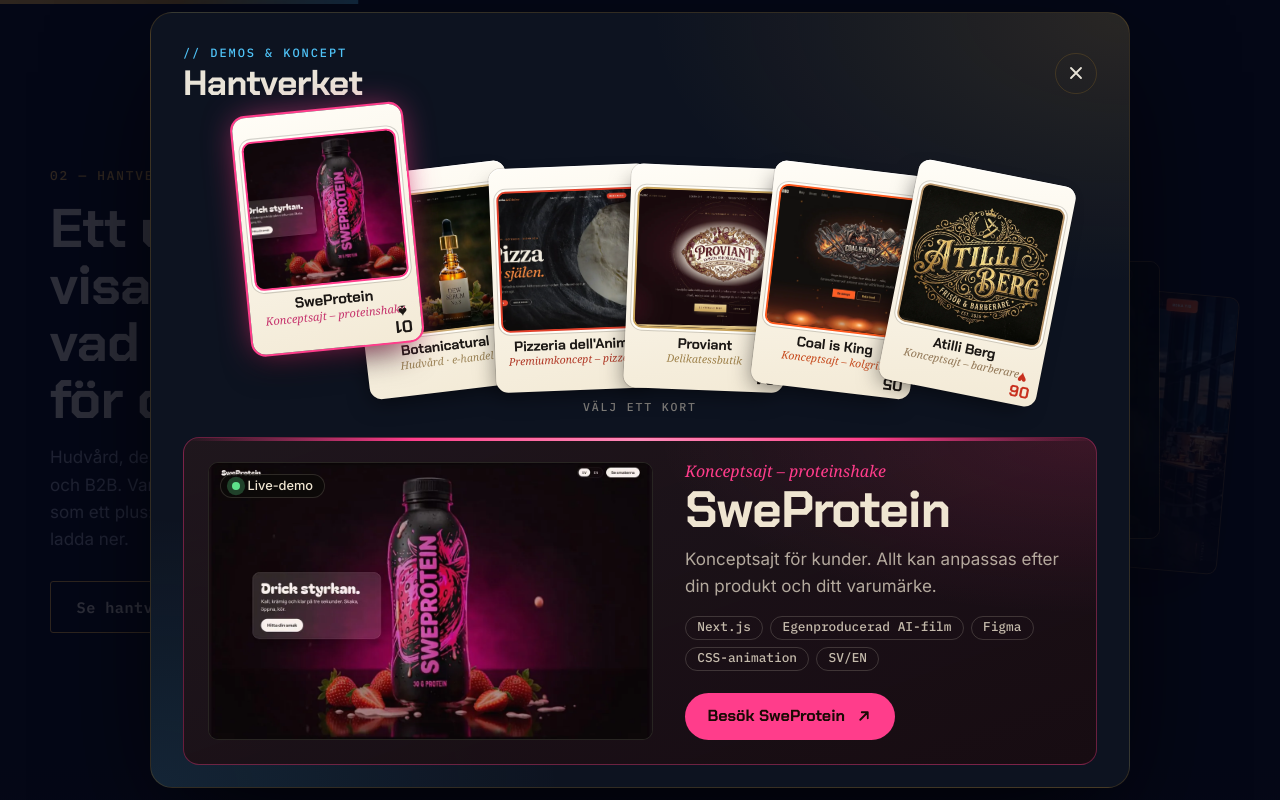
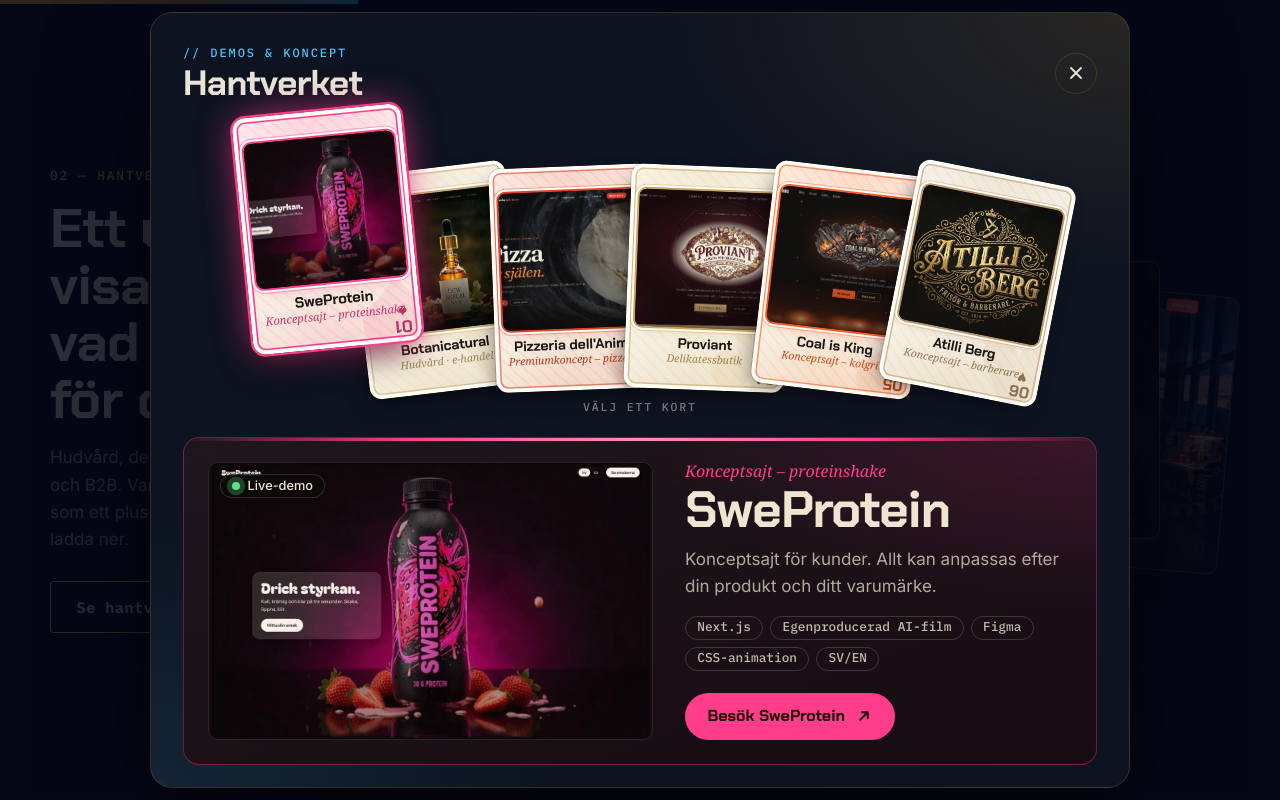
Before and after one commit to SweGBG/swegbg-creative, a Next.js app: page / in a window 1280 px wide. Both pictures are taken after a click on the button "Öppna hantverket". Shown: the part 1826-2626 px from the top of the page. Built offline with nearby package versions, Linux system fonts and the light colour scheme.

Commit message:
Hantverket: färgsatta spelkort med mönster, folieglans och vattenstämpel
Co-Authored-By: Claude Opus 5.5 <noreply@anthropic.com>
Claude-Session: https://claude.ai/code/session_01Pgrybtarx8Br7cmoZ9KuS7

```diff
--- a/src/components/WorkDialog.tsx
+++ b/src/components/WorkDialog.tsx
@@ -163,6 +163,7 @@ function Hand({ cards, active, onPick, w, lang }: { cards: Project[]; active: nu
               role="tab"
               aria-selected={active === i}
               className={`pcard${active === i ? " on" : ""}${red ? " red" : ""}`}
+              data-suit={suit}
               style={{ ["--o" as string]: i - mid, ["--i" as string]: i, ["--bg" as string]: bg, ["--ac" as string]: ac }}
               onClick={() => onPick(i)}
             >
--- a/src/styles/work.css
+++ b/src/styles/work.css
@@ -124,34 +124,51 @@ dialog.work::backdrop { background: rgba(4, 7, 22, .82); }
 .hand { position: relative; height: calc(var(--cw) * 1.4 + 3.2rem); }
 .pcard {
   position: absolute; left: 50%; bottom: .4rem; width: var(--cw); aspect-ratio: 5 / 7; margin-left: calc(var(--cw) / -2);
-  display: flex; flex-direction: column; align-items: center; padding: 1.55rem .55rem .6rem; border: 0; border-radius: 12px; cursor: pointer;
-  background: linear-gradient(170deg, #fffdf7, #f3ead6); color: #1b1714; text-align: center;
-  box-shadow: 0 0 0 1px rgba(27, 23, 20, .12), 0 1px 0 rgba(255, 255, 255, .8) inset, -6px 10px 22px -8px rgba(0, 0, 0, .55);
+  display: flex; flex-direction: column; align-items: center; padding: 1.55rem .55rem .6rem; border: 0; border-radius: 12px; cursor: pointer; isolation: isolate; overflow: hidden;
+  /* cream card tinted by the project's accent, with a faint diagonal weave */
+  background:
+    radial-gradient(130% 55% at 50% 0%, color-mix(in srgb, var(--ac) 22%, transparent), transparent 70%),
+    radial-gradient(90% 45% at 50% 100%, color-mix(in srgb, var(--ac) 14%, transparent), transparent 70%),
+    repeating-linear-gradient(45deg, color-mix(in srgb, var(--ac) 7%, transparent) 0 2px, transparent 2px 9px),
+    linear-gradient(170deg, #fffdf7, #f4ecdb);
+  color: #1b1714; text-align: center;
+  box-shadow:
+    inset 0 0 0 4px #fffdf7, inset 0 0 0 5.5px color-mix(in srgb, var(--ac) 60%, transparent),
+    0 0 0 1px rgba(27, 23, 20, .14), -6px 10px 22px -8px rgba(0, 0, 0, .55);
   transform-origin: 50% 170%;
   transform: translateX(calc(var(--o) * var(--spread))) rotate(calc(var(--o) * var(--ang)));
   transition: transform .55s cubic-bezier(.22, 1, .36, 1), box-shadow .4s;
   z-index: calc(10 + var(--i));
 }
+/* big faint suit watermark */
+.pcard::after { content: attr(data-suit); position: absolute; z-index: -1; right: -.12em; bottom: -.28em; font-size: calc(var(--cw) * .9); line-height: 1; color: var(--ac); opacity: .1; pointer-events: none; }
+/* holographic foil sweep on hover / pick */
+.pcard::before {
+  content: ""; position: absolute; inset: 0; z-index: 3; pointer-events: none; border-radius: inherit; mix-blend-mode: soft-light;
+  background: linear-gradient(115deg, transparent 30%, rgba(255, 255, 255, .85) 42%, color-mix(in srgb, var(--ac) 60%, #7ff) 48%, rgba(255, 210, 120, .7) 54%, transparent 66%) no-repeat;
+  background-size: 250% 100%; background-position: 160% 0; transition: background-position 1s cubic-bezier(.22, 1, .36, 1);
+}
+.pcard:hover::before, .pcard.on::before { background-position: -60% 0; }
 dialog.work[open] .pcard { animation: deal .8s calc(.15s + var(--i) * 70ms) cubic-bezier(.22, 1, .36, 1) backwards; }
 @keyframes deal { from { transform: translateY(70px) rotate(0deg); opacity: 0; } }
 .pcard:hover, .pcard:focus-visible { transform: translateX(calc(var(--o) * var(--spread))) translateY(-18px) rotate(calc(var(--o) * var(--ang))); outline: none; }
 .pcard.on {
   transform: translateX(calc(var(--o) * var(--spread))) translateY(-34px) rotate(calc(var(--o) * var(--ang) * .5)) scale(1.06);
-  box-shadow: 0 0 0 2px var(--ac), 0 0 30px -4px color-mix(in srgb, var(--ac) 70%, transparent), -6px 18px 30px -10px rgba(0, 0, 0, .7);
+  box-shadow: inset 0 0 0 4px #fffdf7, inset 0 0 0 5.5px var(--ac), 0 0 0 2px var(--ac), 0 0 34px -2px color-mix(in srgb, var(--ac) 75%, transparent), -6px 18px 30px -10px rgba(0, 0, 0, .7);
   z-index: 30;
 }
-.pc-corner { position: absolute; display: grid; justify-items: center; line-height: .9; font-family: var(--display); color: #1b1714; }
-.pcard.red .pc-corner { color: #c8301e; }
+.pc-corner { position: absolute; z-index: 2; display: grid; justify-items: center; line-height: .9; font-family: var(--display); color: color-mix(in srgb, var(--ac) 70%, #1b1714); }
 .pc-corner b { font-size: calc(var(--cw) * .1); font-weight: 800; }
 .pc-corner i { font-style: normal; font-size: calc(var(--cw) * .1); }
 .pc-corner.tl { top: .45rem; left: .5rem; }
 .pc-corner.br { bottom: .45rem; right: .5rem; transform: rotate(180deg); }
-.pc-face { position: relative; width: 100%; flex: 1; min-height: 0; overflow: hidden; border-radius: 7px; background: var(--bg); box-shadow: 0 0 0 2px var(--ac), 0 0 0 4px #fffdf7, 0 0 0 5px rgba(27, 23, 20, .18); }
+.pc-face { position: relative; z-index: 1; width: 100%; flex: 1; min-height: 0; overflow: hidden; border-radius: 7px; background: var(--bg); box-shadow: 0 0 0 2px var(--ac), 0 0 0 4px #fffdf7, 0 0 0 5px color-mix(in srgb, var(--ac) 40%, transparent), 0 6px 14px -6px color-mix(in srgb, var(--ac) 60%, transparent); }
+.pc-face::after { content: ""; position: absolute; inset: 0; background: linear-gradient(180deg, transparent 55%, color-mix(in srgb, var(--bg) 55%, transparent)); pointer-events: none; }
 .pc-face img { width: 100%; height: 100%; object-fit: cover; object-position: 30% 50%; transition: transform .8s cubic-bezier(.22, 1, .36, 1); }
 .pcard:hover .pc-face img, .pcard.on .pc-face img { transform: scale(1.08); }
 .pc-ph { display: grid; place-items: center; height: 100%; font: 800 2.4rem var(--display); color: var(--ac); }
-.pc-name { margin-top: .55rem; font: 800 calc(var(--cw) * .088)/1.05 var(--display); letter-spacing: -.01em; max-width: 100%; overflow: hidden; text-overflow: ellipsis; white-space: nowrap; }
-.pc-kind { margin: .15rem 0 .9rem; font: italic 400 calc(var(--cw) * .066)/1.1 Georgia, serif; color: color-mix(in srgb, var(--ac) 75%, #1b1714); max-width: 100%; overflow: hidden; text-overflow: ellipsis; white-space: nowrap; }
+.pc-name { position: relative; z-index: 1; margin-top: .55rem; font: 800 calc(var(--cw) * .088)/1.05 var(--display); letter-spacing: -.01em; max-width: 100%; overflow: hidden; text-overflow: ellipsis; white-space: nowrap; }
+.pc-kind { position: relative; z-index: 1; margin: .15rem 0 .9rem; font: italic 400 calc(var(--cw) * .066)/1.1 Georgia, serif; color: color-mix(in srgb, var(--ac) 75%, #1b1714); max-width: 100%; overflow: hidden; text-overflow: ellipsis; white-space: nowrap; }
 .proj-picked .proj { animation: pickin .6s cubic-bezier(.22, 1, .36, 1); }
 @keyframes pickin { from { opacity: 0; transform: translateY(18px); } }
 @media (max-width: 560px) { .hand-wrap { --cw: 92px; --spread: 30px; --ang: 3.5deg; } .hand { overflow: visible; } .pc-kind { display: none; } .pc-name { margin-bottom: .9rem; } }
```
